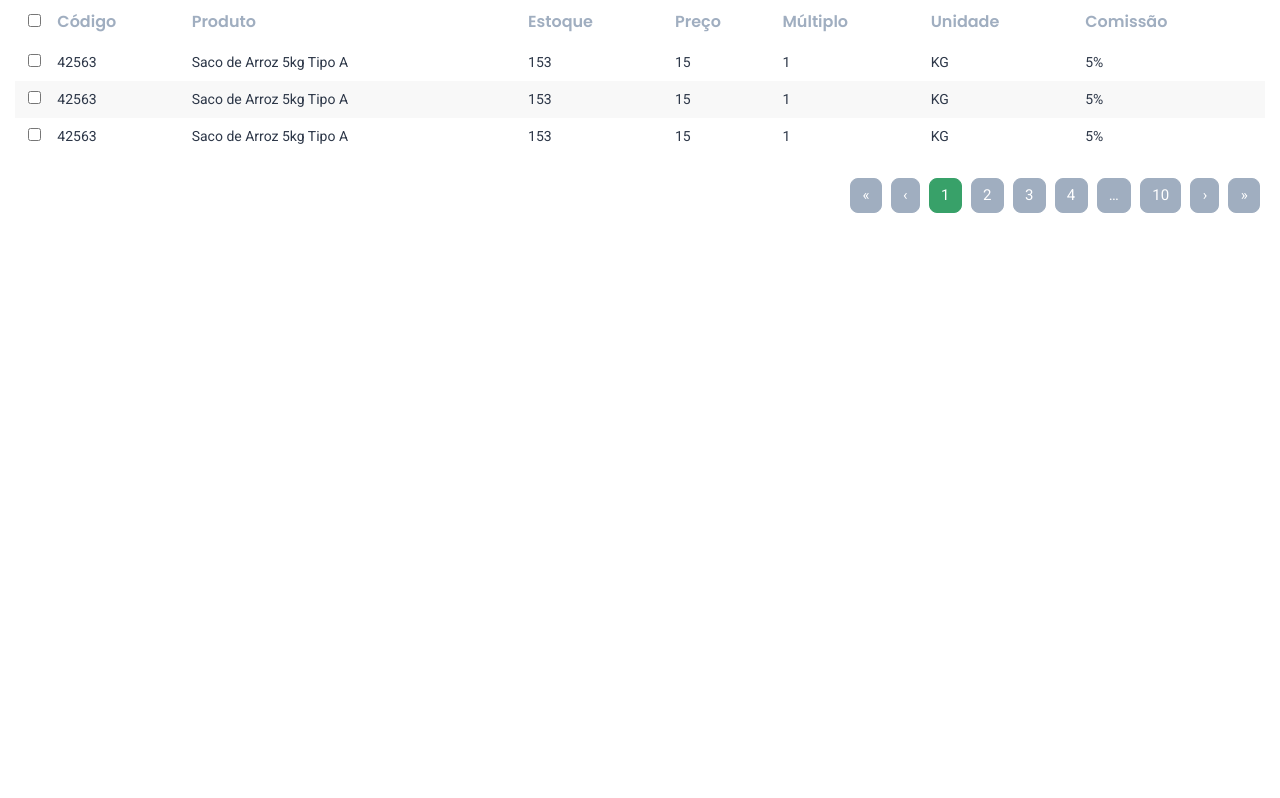
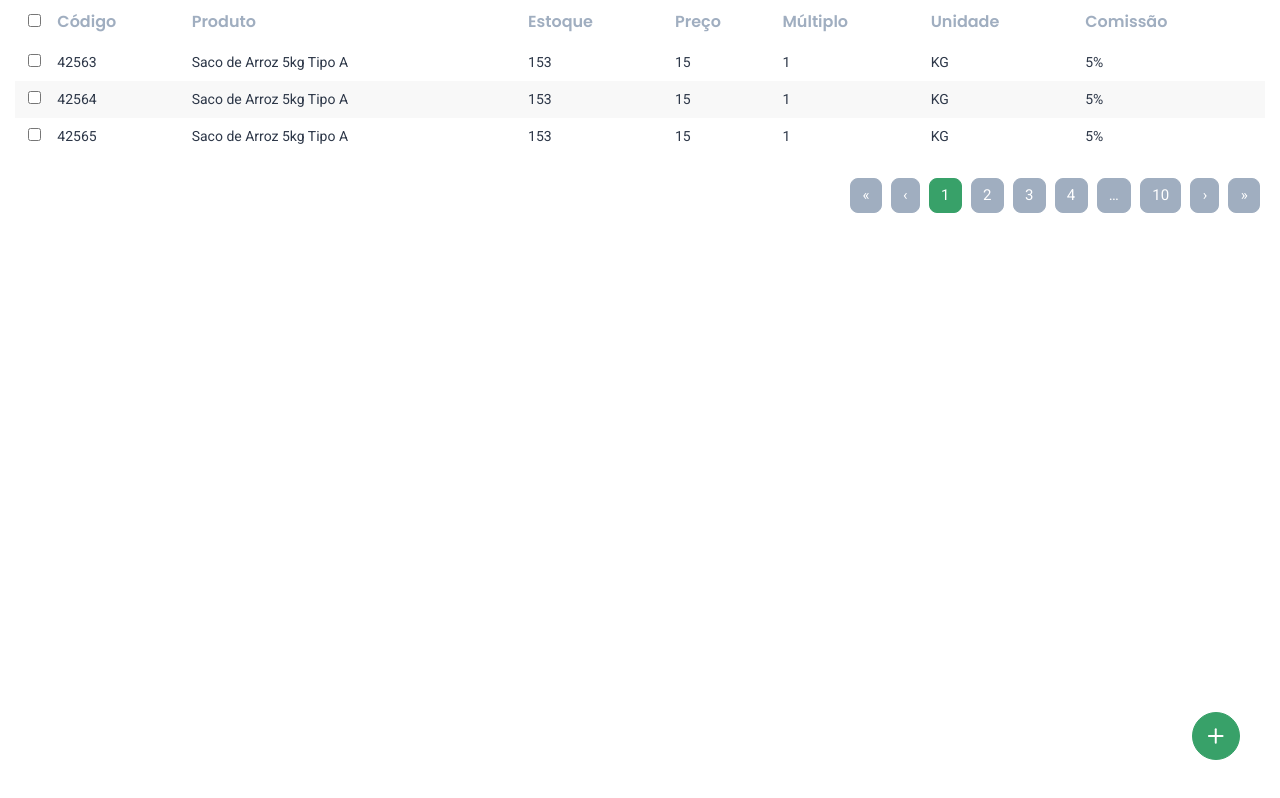
Before and after one commit to Neferson/vera_frontend, a Next.js app: page /products in a window 1280 px wide. Built offline with nearby package versions, Linux system fonts and the light colour scheme.

Commit message:
Nova Tabelas de Produto e Botão de adicionar

```diff
--- a/package.json
+++ b/package.json
@@ -9,7 +9,6 @@
     "lint": "next lint"
   },
   "dependencies": {
-
     "bootstrap": "4.6.0",
     "next": "11.0.1",
     "react": "17.0.2",
--- /dev/null
+++ b/src/components/BSButtonAdd/index.tsx
@@ -0,0 +1,18 @@
+import {Button} from 'react-bootstrap';
+import { Plus } from 'react-feather';
+
+import styles from "./styles.module.scss";
+
+export function BSButtonAdd() {
+  return (
+    <Button
+			className={`
+				${styles["btn-main"]}
+				${styles["btn-floating"]}
+				${styles["btn-rounded"]}
+			`}
+		>
+      <Plus />
+    </Button>
+  );
+}
--- /dev/null
+++ b/src/components/BSButtonAdd/styles.module.scss
@@ -0,0 +1,26 @@
+.btn-rounded {
+  border-radius: 50%;
+}
+
+.btn-main {
+  background-color: var(--main-color);
+  color: #fff;
+  border-color: var(--main-color);
+
+  &:hover {
+    background-color: var(--main-color-hover);
+    border-color: var(--main-color-hover);
+  }
+}
+
+.btn-floating {
+  width: var(--button-rounded-width);
+  height: var(--button-rounded-height);
+  display: flex;
+  justify-content: center;
+  align-items: center;
+
+  position: absolute;
+  right: 40px;
+  bottom: 40px;
+}
--- a/src/components/VTableIndex/index.tsx
+++ b/src/components/VTableIndex/index.tsx
@@ -1,4 +1,6 @@
+import { ReactNode } from 'react';
 import { Pagination } from 'react-bootstrap';
+
 import styles from "./styles.module.scss";
 
 type Product = {
@@ -13,10 +15,10 @@ type Product = {
 
 type VTableIndexProps = {
 	THeader: Array<String>;
-	TBody: Array<Product>;
+	children: ReactNode;
 }
 
-export function VTableIndex({ THeader, TBody }: VTableIndexProps){
+export function VTableIndex({ THeader, children }: VTableIndexProps){
 	return (
 		<>
 			<table className={`${styles['table-vera']}`}>
@@ -33,22 +35,7 @@ export function VTableIndex({ THeader, TBody }: VTableIndexProps){
 					</tr>
 				</thead>
 				<tbody>
-					{ TBody.map(product => {
-						return (
-							<tr key={product.code}>
-								<td className="text-center">
-									<input type="checkbox" />
-								</td>
-								<td>{product.code}</td>
-								<td>{product.name}</td>
-								<td>{product.stock}</td>
-								<td>{product.amount}</td>
-								<td>{product.multiple}</td>
-								<td>{product.unit}</td>
-								<td>{product.seller_amount}</td>
-							</tr>
-						)
-					}) }
+					{ children }
 				</tbody>
 			</table>
 
--- a/src/pages/products/index.tsx
+++ b/src/pages/products/index.tsx
@@ -1,5 +1,17 @@
 import { VTableIndex } from "../../components/VTableIndex";
 import { Col } from "react-bootstrap";
+import { GetServerSideProps } from "next";
+import { BSButtonAdd } from "../../components/BSButtonAdd";
+
+type Product = {
+	code: string;
+	name: string;
+	stock: number;
+	amount: number;
+	multiple: number;
+	unit: string;
+	seller_amount: string;
+}
 
 const THeader = ['Código', 'Produto', 'Estoque', 'Preço', 'Múltiplo', 'Unidade', 'Comissão']
 const TBody = [
@@ -13,7 +25,7 @@ const TBody = [
 		seller_amount: '5%',
 	},
 	{
-		code: '42563',
+		code: '42564',
 		name: 'Saco de Arroz 5kg Tipo A',
 		stock: 153,
 		amount: 15.00,
@@ -22,7 +34,7 @@ const TBody = [
 		seller_amount: '5%',
 	},
 	{
-		code: '42563',
+		code: '42565',
 		name: 'Saco de Arroz 5kg Tipo A',
 		stock: 153,
 		amount: 15.00,
@@ -34,8 +46,35 @@ const TBody = [
 
 export default function Products(){
 	return(
+		<>
 		<Col sm={12}>
-			<VTableIndex THeader={THeader} TBody={TBody}/>
+			<VTableIndex THeader={THeader}>
+				{ TBody.map((product) => {
+						return (
+							<tr key={product.code}>
+								<td className="text-center">
+									<input type="checkbox" />
+								</td>
+								<td>{product.code}</td>
+								<td>{product.name}</td>
+								<td>{product.stock}</td>
+								<td>{product.amount}</td>
+								<td>{product.multiple}</td>
+								<td>{product.unit}</td>
+								<td>{product.seller_amount}</td>
+							</tr>
+						)
+					}) }
+			</VTableIndex>
+
 		</Col>
+		<BSButtonAdd />
+		</>
 	);
 }
+
+export const getServerSideProps: GetServerSideProps = async () => {
+	return {
+    props: {}
+	}
+}
--- a/src/styles/_vars.scss
+++ /dev/null
@@ -1,21 +0,0 @@
-$main-font-color: #2D3748;
-$main-title-color: #2D3748;
-
-$main-font-size: 16px;
-$main-title-size: 28px;
-
-$main-color: #38A169;
-$main-container-bgcolor: #F8F8F8;
-
-$main-color-hover: #33925f;
-
-$main-icon-bgcolor: #EDF2F7;
-$main-icon-color: #A0AEC0;
-
-$menu-container-width: 50px;
-
-$menu-icon-width: 2.7rem;
-$menu-icon-height: 2.7rem;
-
-$button-rounded-width: 3.2rem;
-$button-rounded-height: 3.2rem;
--- a/src/styles/globals.scss
+++ b/src/styles/globals.scss
@@ -1,5 +1,3 @@
-@import "vars";
-
 @import "~bootstrap/scss/bootstrap";
 
 :root {
```
Also changed, not shown: src/pages/index.tsx (+1 -6 lines).
